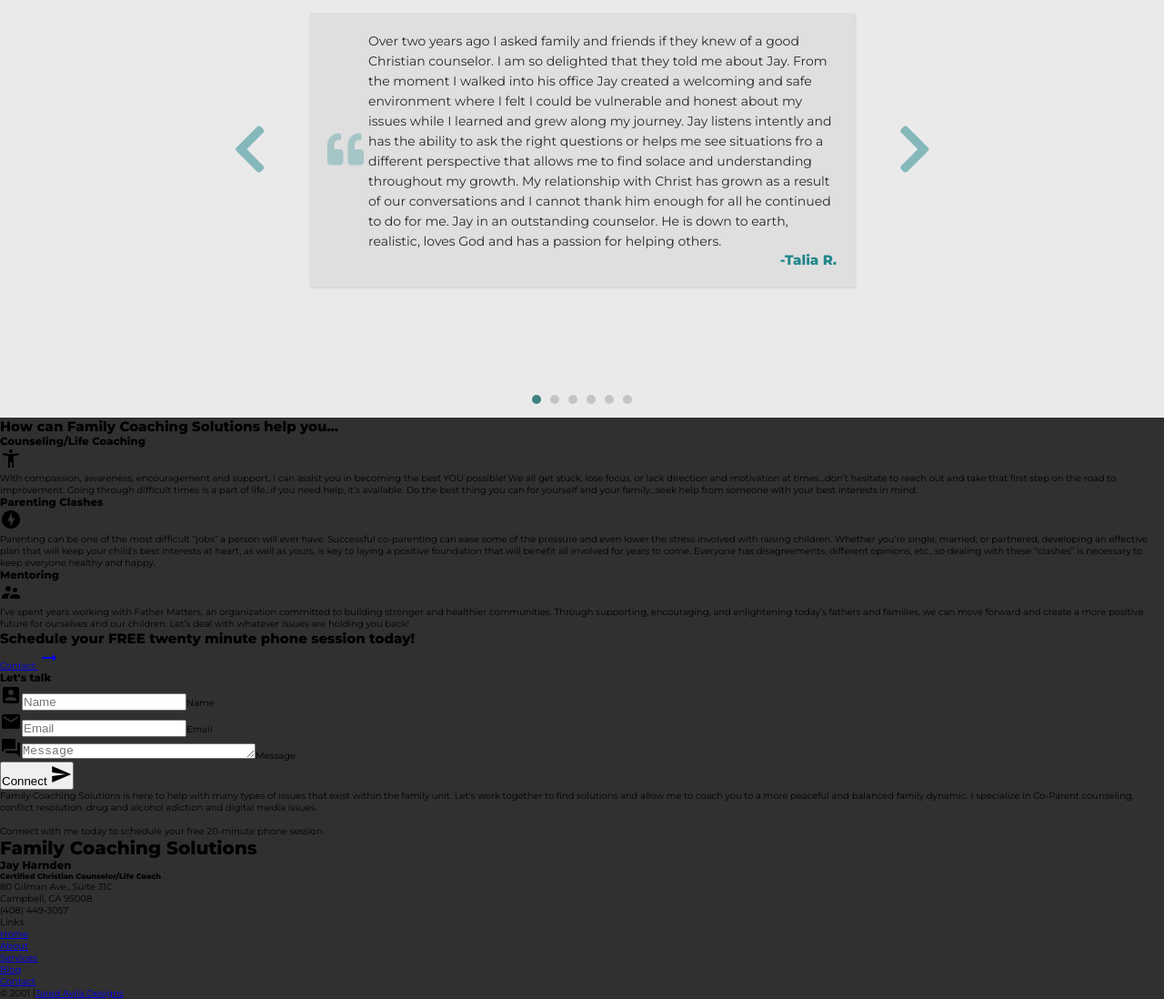
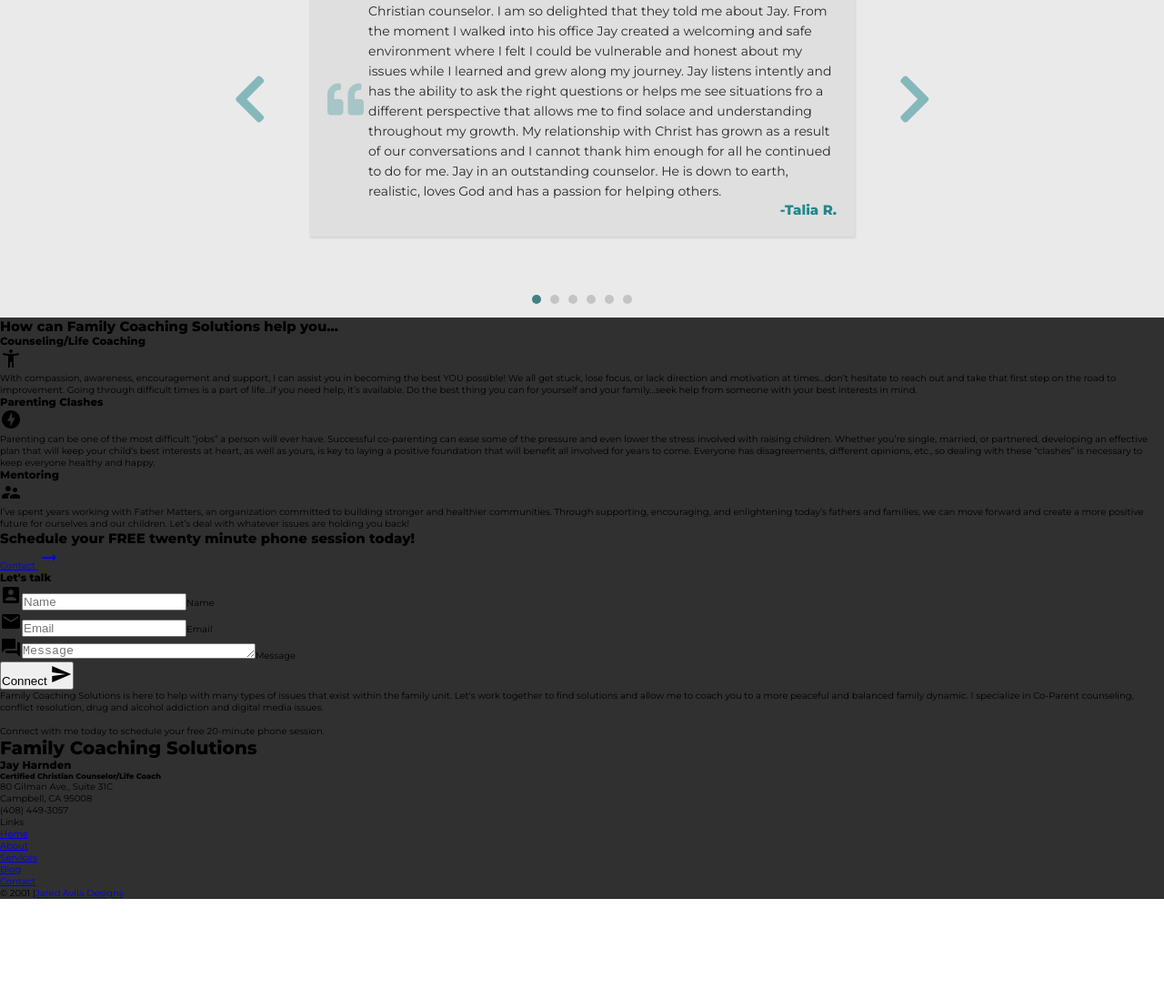
Before and after one commit to JaredAvila/family_coaching_solutions-react, a React app: page / in a window 1280 px wide. Shown: the part 655-1753 px from the top of the page at 91% size. After the commit the page ends 1643 px from the top, so only its background shows below. Built offline with nearby package versions, Linux system fonts and the light colour scheme.

Commit message:
finalizing styles for testimonials

```diff
--- a/src/Components/Connect/Connect.js
+++ b/src/Components/Connect/Connect.js
@@ -26,7 +26,7 @@
               issues that exist within the family unit. Let's work together to
               find solutions and allow me to coach you to a more peaceful and
               balanced family dynamic. I specialize in Co-Parent counseling,
-              conflict resolution, drug and alcohol adiction and digital media
+              conflict resolution, drug and alcohol addiction and digital media
               issues. <br />
               <br />
               Connect with me today to schedule your free 20-minute phone
--- a/src/Components/Testimonials/Testimonials.js
+++ b/src/Components/Testimonials/Testimonials.js
@@ -35,7 +35,7 @@
       },
       {
         text:
-          "Do you have a child at home who taps out drum beats on the kitchen table and around the house?  We have one! Jay was our son’s 7th grade science teacher at Pioneer Family Academy.  In the beginning of school, Jay mentioned that he taught drums – and we jumped at the opportunity to have our son take lessons and try them out. Jay is an excellent drum teacher!  I highly recommend him.  He knows how to help students learn to play by feel and consistent practice of drum rudiments, songs, and exercises.  Song learning was done through careful listening and breaking down pieces of the song.  Jay has his studio set up with drum kits facing each other.  My son would watch him play and then play it back.  My son enjoyed drum lessons and Jay kept him motivated with a variety of things to work on, fun beats, and watching youtube clips of different drummers. It has been a great thrill to watch and hear our son play drums over the past several years!  My wife and I always enjoy seeing him play in different bands and worship teams.  He loves to play the drums and I thank Jay for teaching him and encouraging him during his early days of playing in church youth group.  Jay is also a very personable guy and I am thankful to have gotten to know him over the years and I consider him a good friend.",
+          "Jay is an excellent drum teacher!  I highly recommend him.  He knows how to help students learn to play by feel and consistent practice of drum rudiments, songs, and exercises.  Song learning was done through careful listening and breaking down pieces of the song.  Jay has his studio set up with drum kits facing each other.  My son would watch him play and then play it back.  My son enjoyed drum lessons and Jay kept him motivated with a variety of things to work on, fun beats, and watching youtube clips of different drummers. It has been a great thrill to watch and hear our son play drums over the past several years!  My wife and I always enjoy seeing him play in different bands and worship teams.  He loves to play the drums and I thank Jay for teaching him and encouraging him during his early days of playing in church youth group.  Jay is also a very personable guy and I am thankful to have gotten to know him over the years and I consider him a good friend.",
         name: "Phil R."
       },
       {
@@ -58,7 +58,7 @@
   componentDidMount = () => {
     this.testSlider = setInterval(() => {
       this.switchSlide(true);
-    }, 7000);
+    }, 10000);
   };
 
   // clearInterval upon unmounting
--- a/src/Components/Testimonials/Testimonilas.module.css
+++ b/src/Components/Testimonials/Testimonilas.module.css
@@ -1,7 +1,7 @@
 .Testimonials {
     color: rgb(41, 41, 41);
     padding: 70px 0 20px 0;
-    height: 560px;
+    height: 450px;
     background-color: #eaeaea;
     display: flex;
     flex-direction: column;
@@ -88,7 +88,7 @@
 
 @media(max-width: 500px) {
     .Testimonials {
-        height: 720px;
+        height: 560px;
     }
     .Wrapper {
         width: 100%;
```
